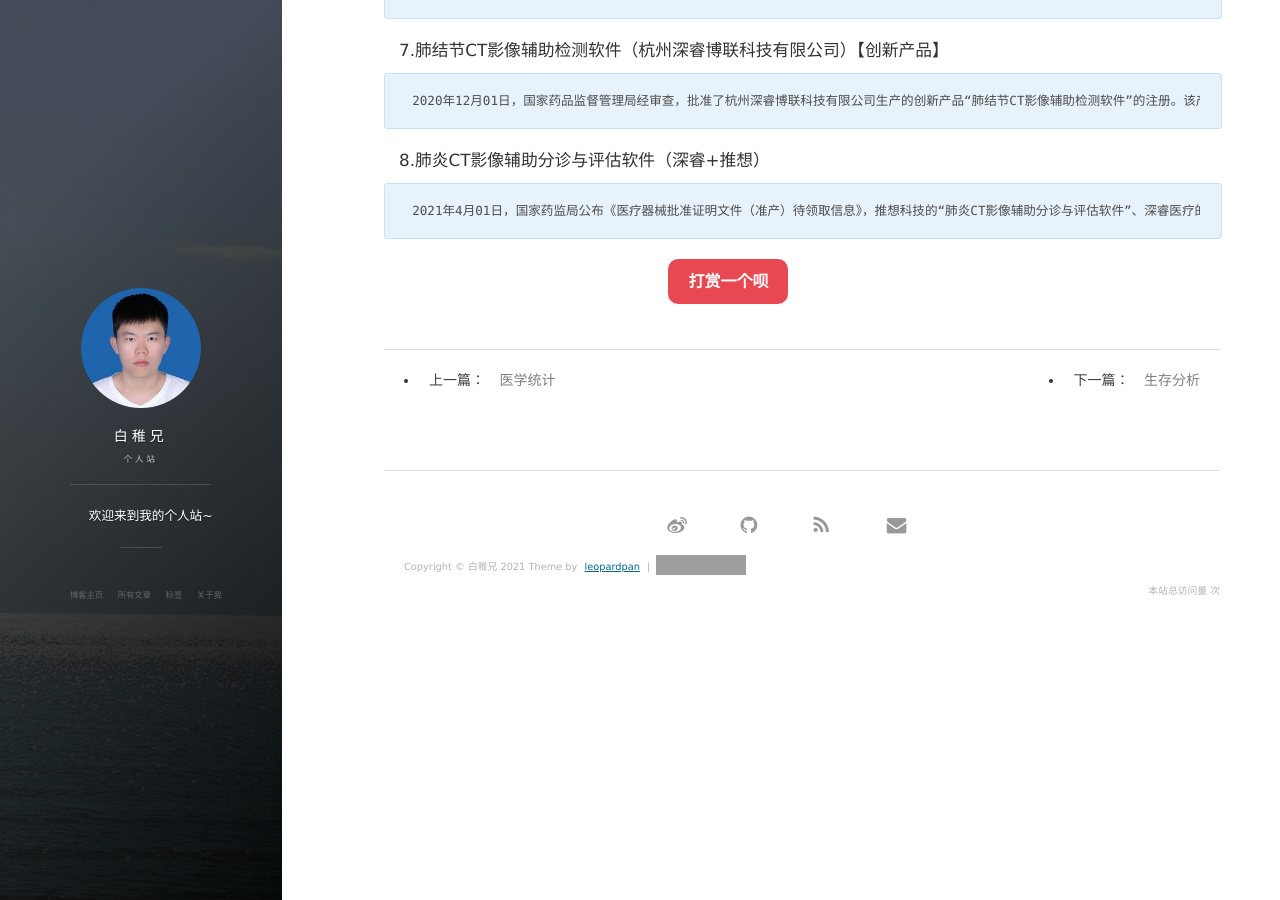
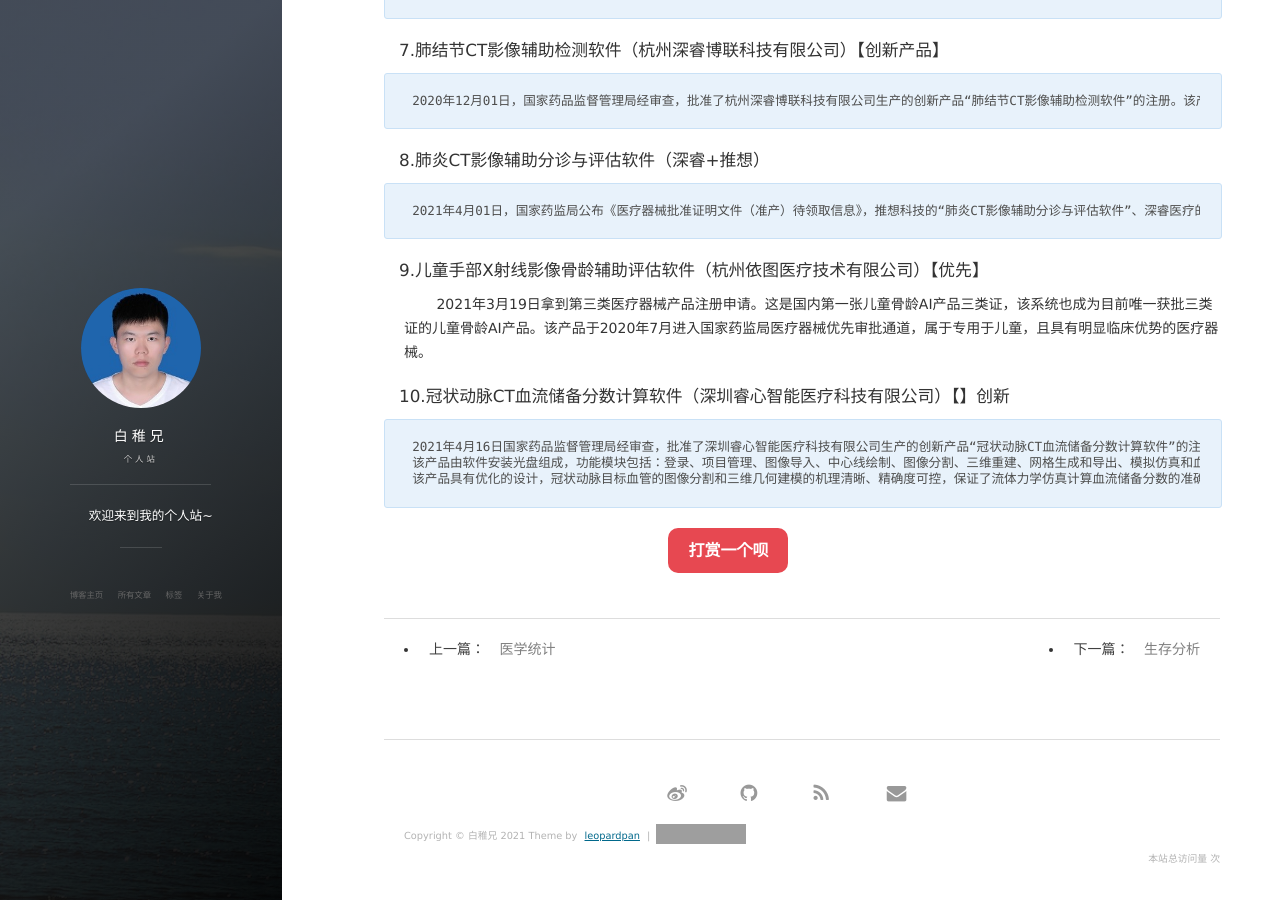
Before and after one commit to xujingxu/xujingxu.github.io, a Jekyll site: the page built from _posts/2020-11-19-人工智能CFDA (NMPA)三类证.md, in a window 1280 px wide and 900 px high, scrolled down 902 px. Built offline with Jekyll 4.4.1, drawn with Linux system fonts in a browser that asks for light colours; nearby versions of some CDN libraries; comment, search, counter and statistics services are not loaded; grey boxes are pictures that could not be loaded.

Commit message:
更新睿心+依图

```diff
--- a/_posts/2020-11-19-人工智能CFDA (NMPA)三类证.md
+++ b/_posts/2020-11-19-人工智能CFDA (NMPA)三类证.md
@@ -41,3 +41,11 @@ tag:  行业资讯
 
 #### 8.肺炎CT影像辅助分诊与评估软件（深睿+推想）
     2021年4月01日，国家药监局公布《医疗器械批准证明文件（准产）待领取信息》，推想科技的“肺炎CT影像辅助分诊与评估软件”、深睿医疗的“肺炎CT影像辅助分诊与评估软件”均榜上有名，这也是国内首批通过国家药监局医疗器械三类证审批认证的肺炎AI产品。
+
+#### 9.儿童手部X射线影像骨龄辅助评估软件（杭州依图医疗技术有限公司）【优先】
+　　 2021年3月19日拿到第三类医疗器械产品注册申请。这是国内第一张儿童骨龄AI产品三类证，该系统也成为目前唯一获批三类证的儿童骨龄AI产品。该产品于2020年7月进入国家药监局医疗器械优先审批通道，属于专用于儿童，且具有明显临床优势的医疗器械。
+
+#### 10.冠状动脉CT血流储备分数计算软件（深圳睿心智能医疗科技有限公司）【】创新
+    2021年4月16日国家药品监督管理局经审查，批准了深圳睿心智能医疗科技有限公司生产的创新产品“冠状动脉CT血流储备分数计算软件”的注册申请。
+    该产品由软件安装光盘组成，功能模块包括：登录、项目管理、图像导入、中心线绘制、图像分割、三维重建、网格生成和导出、模拟仿真和血流储备分数计算结果分析。该产品基于冠状CT血管影像计算获得CT血流储备分数，在进行冠状血管造影检查之前，辅助培训合格的医技人员评估稳定性冠心病患者的功能性心肌缺血症状。
+    该产品具有优化的设计，冠状动脉目标血管的图像分割和三维几何建模的机理清晰、精确度可控，保证了流体力学仿真计算血流储备分数的准确性。该产品的CT血流储备分数的诊断性能满足稳定性冠心病成人患者冠状动脉病变血管功能学评价的临床需求。
```
